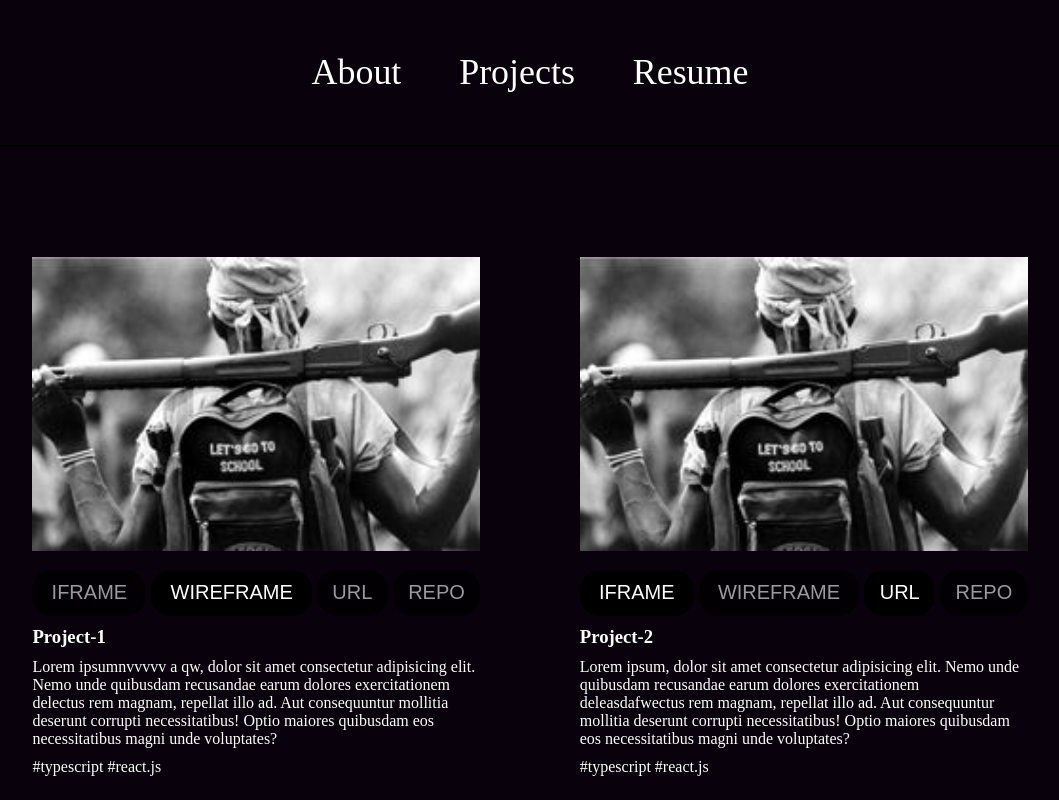
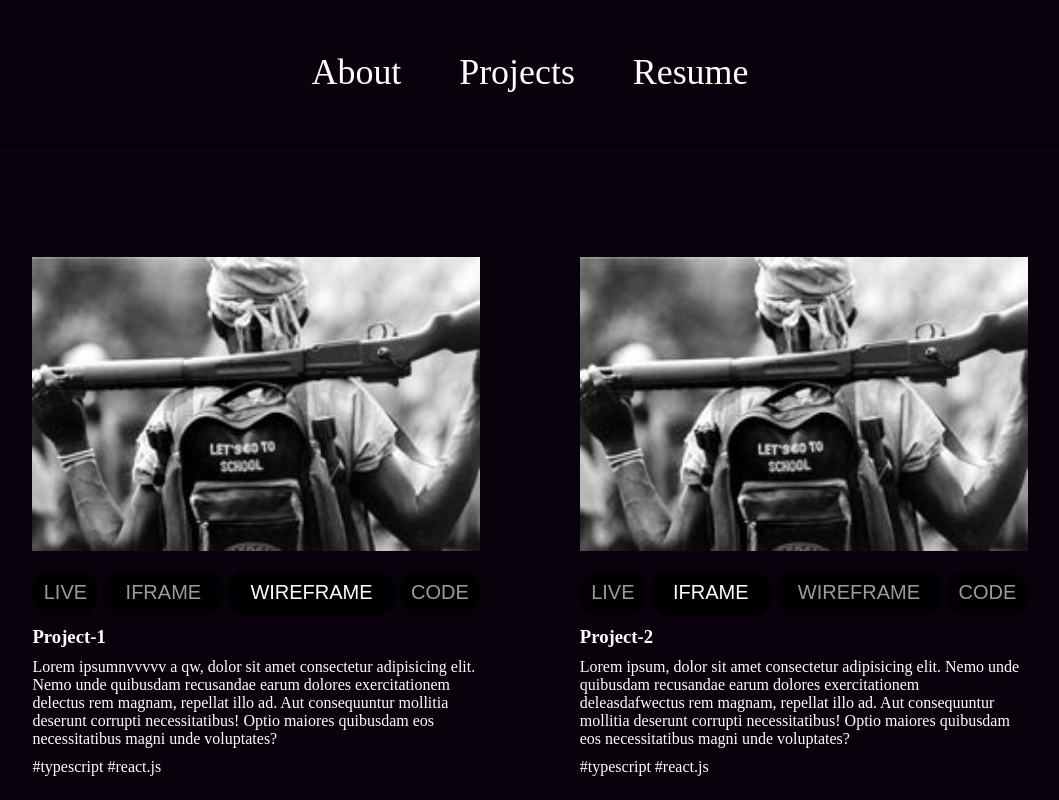
Before and after one commit to Waynon-Taylor/MyPortfolio, a React (Create React App) app: page /projects in a window 1280 px wide. Shown: the top 800 px of the page, without its empty margins (110-1169 px from the left). Built offline with nearby package versions, Linux system fonts and the light colour scheme.

Commit message:
buttons rearrange

```diff
--- a/src/pages/ProjectPage/Projects/Buttons/Buttons.css
+++ b/src/pages/ProjectPage/Projects/Buttons/Buttons.css
@@ -1,5 +1,9 @@
 .project-fontsize {
     font-size: min(3vw, 80px);
+}
+
+button {
+    all: unset;
 }
 
 .buttons {
@@ -7,19 +11,18 @@
     gap: 5px;
 }
 
-.buttons .button a {
-    text-decoration: none;
-}
-
 .button {
+    font-family: Arial;
+    display: block;
     border-radius: 20px;
     border-style: none;
     flex-grow: 1;
     padding: 0.568em;
+    text-align: center;
 }
 
 .button a {
-    color: rgb(255, 255, 255);
+    text-decoration: none;
 }
 
 .prev-button, .next-button, .close-button, .button {
@@ -30,6 +33,7 @@
 
 .disable-button {
     opacity: 0.6;
+    pointer-events: none;
 }
 
 .project-view-fontsize {
--- a/src/pages/ProjectPage/Projects/Buttons/Buttons.tsx
+++ b/src/pages/ProjectPage/Projects/Buttons/Buttons.tsx
@@ -14,7 +14,7 @@ const Buttons: React.FC<Props> = ({ project, projects, dispatch, currentProjectI
     const buttonVisibility = projectCurrentviewingStatus ?
         `${projectViewButton}-enabled` : `${projectViewButton}-disabled`;
 
-    const { iframeLINK, wireFrameLINK, urlLINK, repoLINK } = project.projectLinks
+    const { iframeLINK, wireFrameLINK, livelLINK, codeLINK } = project.projectLinks
     function buttonDisableStyle(value: string | number) {
         return value ? '' : 'disable-button'
     }
@@ -22,6 +22,15 @@ const Buttons: React.FC<Props> = ({ project, projects, dispatch, currentProjectI
     return (
         <>
             <div className={`buttons`}>
+                <button
+                    className={buttonDisableStyle(livelLINK)}>
+                    <a
+                        href={livelLINK}
+                        className={`button ${toggleFontSize}`}
+                        target='_blanck'>
+                        LIVE
+                    </a>
+                </button>
 
                 <button
                     disabled={!iframeLINK}
@@ -45,24 +54,16 @@ const Buttons: React.FC<Props> = ({ project, projects, dispatch, currentProjectI
                     WIREFRAME
                 </button>
 
-                <button className={`button ${buttonDisableStyle(urlLINK)}`}>
+                <button
+                    className={`${buttonDisableStyle(codeLINK)}`}>
                     <a
-                        aria-disabled={!urlLINK}
-                        role={urlLINK}
-                        className={toggleFontSize} target='_blanck'>
-                        URL
+                        href={codeLINK}
+                        className={`button ${toggleFontSize}`}
+                        target='_blanck'>
+                        CODE
                     </a>
                 </button>
-
-                <button className={`button ${buttonDisableStyle(repoLINK)}`}>
-                    <a
-                        aria-disabled={!repoLINK}
-                        role={repoLINK}
-                        className={toggleFontSize} target='_blanck'>
-                        REPO
-                    </a>
-                </button>
-            </div>
+            </div >
 
             <button
                 disabled={!currentProjectIndex}
--- a/src/pages/ProjectPage/Projects/Projects.css
+++ b/src/pages/ProjectPage/Projects/Projects.css
@@ -39,6 +39,9 @@
     display: block;
     width: 100%;
 }
+.disable-project-img{
+    pointer-events: none;
+}
 
 #project {
     align-items: center;
--- a/src/pages/ProjectPage/Projects/Projects.tsx
+++ b/src/pages/ProjectPage/Projects/Projects.tsx
@@ -1,6 +1,5 @@
 import './Projects.css'
 import { Action, Project } from '../types-projectTypes/projectTypes'
-import { toggleProjectViewd } from '../utills/utills'
 import ProjectDetails from './ProjectDetails/ProjectDetails'
 import ProjectView from './ProjectView/ProjectView'
 import Buttons from './Buttons/Buttons'
@@ -17,20 +16,29 @@ const Projects: React.FC<Props> = ({ projects, dispatch }) => {
             <main id='projects-container'>
                 <section id='project'>
                     {projects.map((project, currentProjectIndex) => {
+
+                        const { livelLINK } = project.projectLinks
+                        const {
+                            viewdStatus,
+                            projectImage,
+                            projectName,
+                            viewing_Iframe,
+                            viewing_WireFrame
+                        } = project
+
                         return (
                             < figure key={v4()}>
-
-                                <button
-                                    className={`${project.viewdStatus ? 'viewd' : 'not-viewd'} project-img-container`}
-                                    onClick={() => dispatch({
-                                        type: 'LOAD_IFRAME',
-                                        payload: toggleProjectViewd(project, projects, true, false)
-                                    })}>
-
-                                    <img
-                                        className={' project-img'}
-                                        src={project.projectImage}
-                                        alt={`project: ${project.projectName} thumbnail.`} />
+                                <button className={`${viewdStatus ? 'viewd' : 'not-viewd'} project-img-container`} >
+                                    <a
+                                        className={`${!livelLINK ? 'disable-project-img' : ''}`}
+                                        href={livelLINK}
+                                        target='_blank'>
+                                        <img
+                                            className={' project-img'}
+                                            src={projectImage}
+                                            alt={`project: ${projectName} thumbnail.`}
+                                        />
+                                    </a>
                                 </button>
 
                                 <figcaption>
@@ -38,16 +46,20 @@ const Projects: React.FC<Props> = ({ projects, dispatch }) => {
                                         project={project}
                                         projects={projects}
                                         dispatch={dispatch}
-                                        currentProjectIndex={currentProjectIndex} />
-                                    <ProjectDetails project={project} />
+                                        currentProjectIndex={currentProjectIndex}
+                                    />
 
-                                    {project.viewing_Iframe ||
-                                        project.viewing_WireFrame ?
+                                    <ProjectDetails
+                                        project={project}
+                                    />
+
+                                    {viewing_Iframe || viewing_WireFrame ?
                                         <ProjectView
                                             project={project}
                                             projects={projects}
                                             currentProjectIndex={currentProjectIndex}
-                                            dispatch={dispatch} /> : null}
+                                            dispatch={dispatch}
+                                        /> : null}
                                 </figcaption>
                             </figure>
                         )
--- a/src/pages/ProjectPage/types-projectTypes/projectTypes.ts
+++ b/src/pages/ProjectPage/types-projectTypes/projectTypes.ts
@@ -1,8 +1,8 @@
 export type ProjectLinks = {
     iframeLINK: string,
     wireFrameLINK: string,
-    urlLINK: string,
-    repoLINK: string
+    livelLINK: string,
+    codeLINK: string
 }
 
 export interface Project {
```
